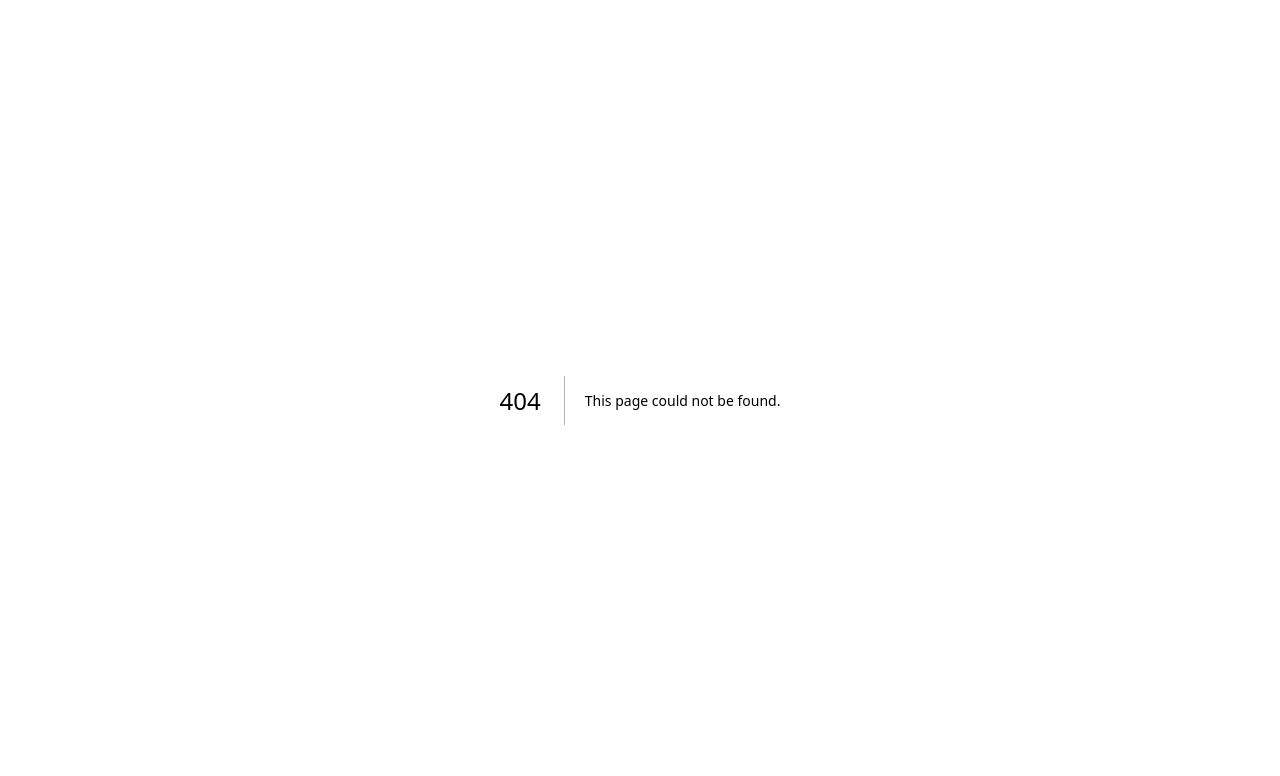
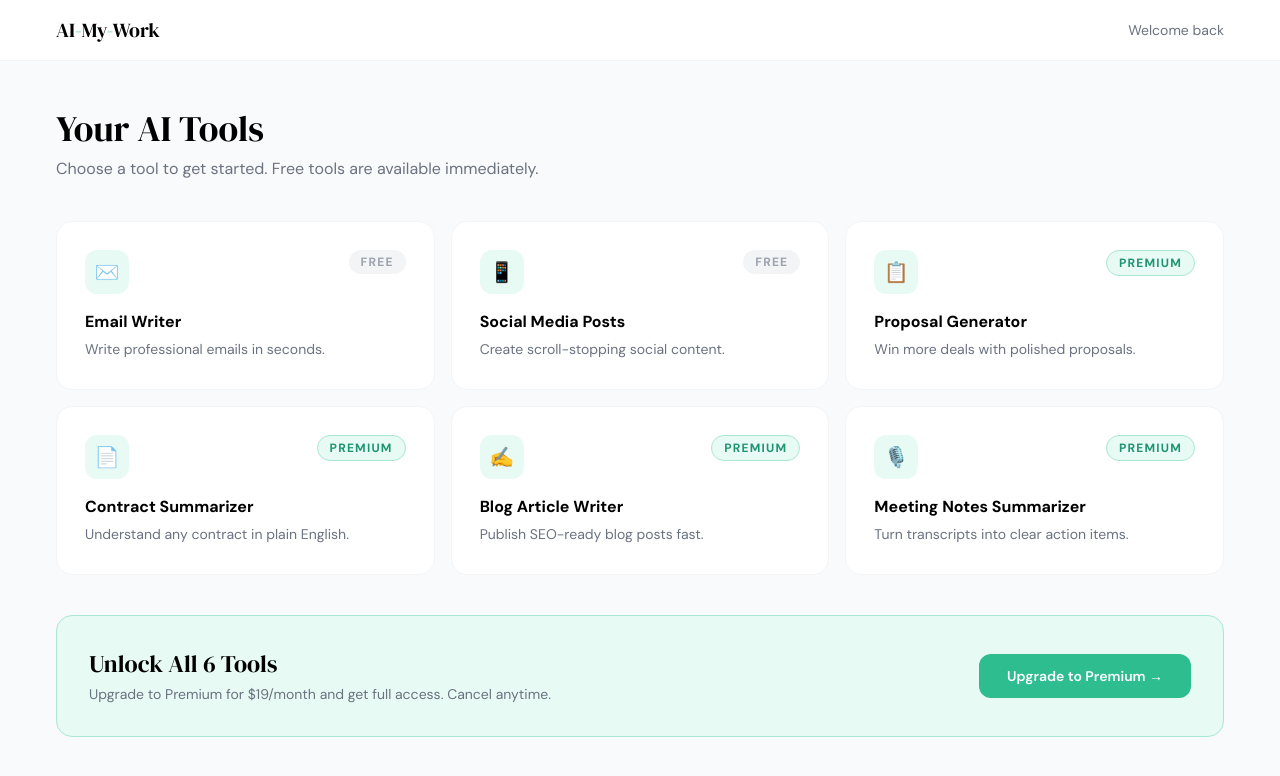
Before and after one commit to daquarian/ai-my-work, a Next.js app: page /dashboard in a window 1280 px wide. Before the commit this address had no page. Shown: the top 776 px of the page. Built offline with nearby package versions, Linux system fonts and the light colour scheme; no server answers.

Commit message:
Create page.js

```diff
--- /dev/null
+++ b/app/dashboard/page.js
@@ -0,0 +1,74 @@
+import { UserButton, currentUser } from '@clerk/nextjs'
+import Link from 'next/link'
+
+const tools = [
+  { icon: '✉️', title: 'Email Writer', desc: 'Write professional emails in seconds.', href: '/tools/email-writer', plan: 'free' },
+  { icon: '📱', title: 'Social Media Posts', desc: 'Create scroll-stopping social content.', href: '/tools/social-media', plan: 'free' },
+  { icon: '📋', title: 'Proposal Generator', desc: 'Win more deals with polished proposals.', href: '/tools/proposal-generator', plan: 'premium' },
+  { icon: '📄', title: 'Contract Summarizer', desc: 'Understand any contract in plain English.', href: '/tools/contract-summarizer', plan: 'premium' },
+  { icon: '✍️', title: 'Blog Article Writer', desc: 'Publish SEO-ready blog posts fast.', href: '/tools/blog-writer', plan: 'premium' },
+  { icon: '🎙️', title: 'Meeting Notes Summarizer', desc: 'Turn transcripts into clear action items.', href: '/tools/meeting-notes', plan: 'premium' },
+]
+
+export default async function Dashboard() {
+  const user = await currentUser()
+
+  return (
+    <main className="min-h-screen bg-gray-50">
+      {/* Top bar */}
+      <div className="bg-white border-b border-gray-100 px-14 py-4 flex justify-between items-center">
+        <div className="font-serif text-xl text-black">
+          AI<span className="text-mint">-</span>My<span className="text-mint">-</span>Work
+        </div>
+        <div className="flex items-center gap-4">
+          <span className="text-sm text-gray-500">
+            {user?.firstName ? `Welcome back, ${user.firstName}` : 'Welcome back'}
+          </span>
+          <UserButton afterSignOutUrl="/" />
+        </div>
+      </div>
+
+      {/* Content */}
+      <div className="px-14 py-12">
+        <h1 className="font-serif text-4xl text-black mb-2">Your AI Tools</h1>
+        <p className="text-gray-500 mb-10">Choose a tool to get started. Free tools are available immediately.</p>
+
+        <div className="grid grid-cols-1 md:grid-cols-3 gap-4">
+          {tools.map((tool) => (
+            <Link href={tool.href} key={tool.title}>
+              <div className="bg-white border border-gray-100 rounded-2xl p-7 hover:shadow-md hover:border-mint-mid hover:-translate-y-0.5 transition-all cursor-pointer">
+                <div className="flex justify-between items-start mb-4">
+                  <div className="w-11 h-11 bg-mint-light rounded-xl flex items-center justify-center text-xl">
+                    {tool.icon}
+                  </div>
+                  <span className={`text-xs font-bold tracking-widest uppercase px-3 py-1 rounded-full ${
+                    tool.plan === 'free'
+                      ? 'bg-gray-100 text-gray-400'
+                      : 'bg-mint-light text-mint-dark border border-mint-mid'
+                  }`}>
+                    {tool.plan === 'free' ? 'Free' : 'Premium'}
+                  </span>
+                </div>
+                <h3 className="font-bold text-black mb-1">{tool.title}</h3>
+                <p className="text-sm text-gray-500 leading-relaxed">{tool.desc}</p>
+              </div>
+            </Link>
+          ))}
+        </div>
+
+        {/* Upgrade banner */}
+        <div className="mt-10 bg-mint-light border border-mint-mid rounded-2xl p-8 flex flex-wrap justify-between items-center gap-4">
+          <div>
+            <h3 className="font-serif text-2xl text-black mb-1">Unlock All 6 Tools</h3>
+            <p className="text-sm text-gray-500">Upgrade to Premium for $19/month and get full access. Cancel anytime.</p>
+          </div>
+          <Link href="/upgrade">
+            <button className="bg-mint text-white px-7 py-3 rounded-xl text-sm font-semibold hover:bg-mint-dark transition-all">
+              Upgrade to Premium →
+            </button>
+          </Link>
+        </div>
+      </div>
+    </main>
+  )
+}
```
